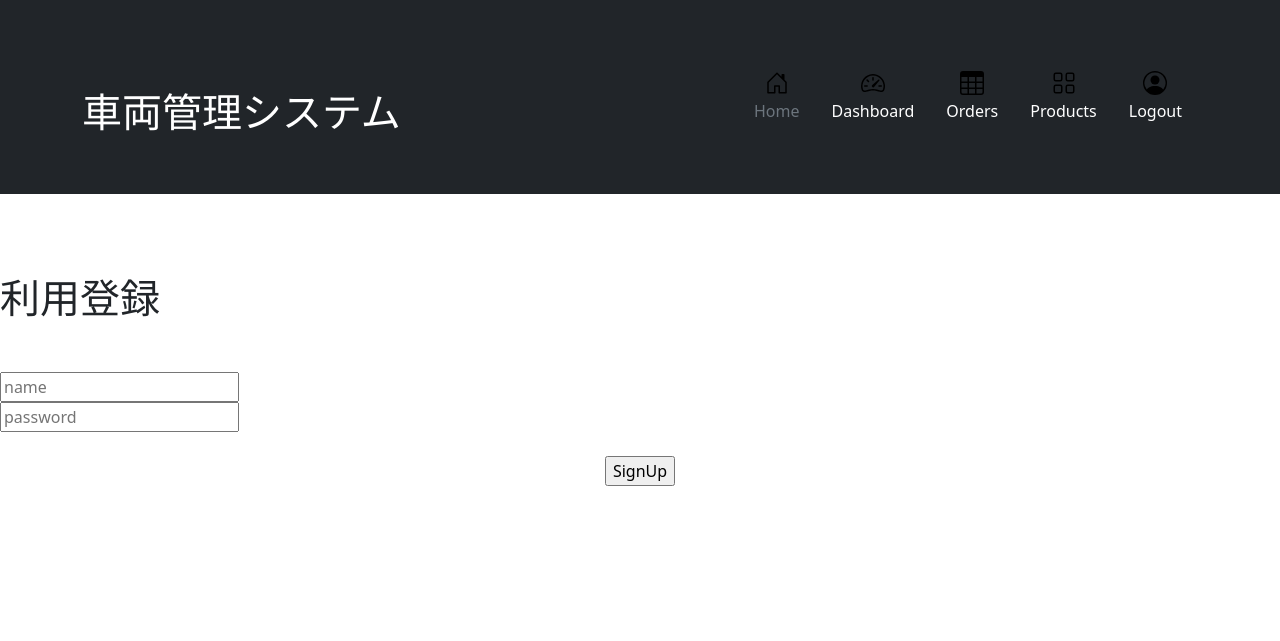
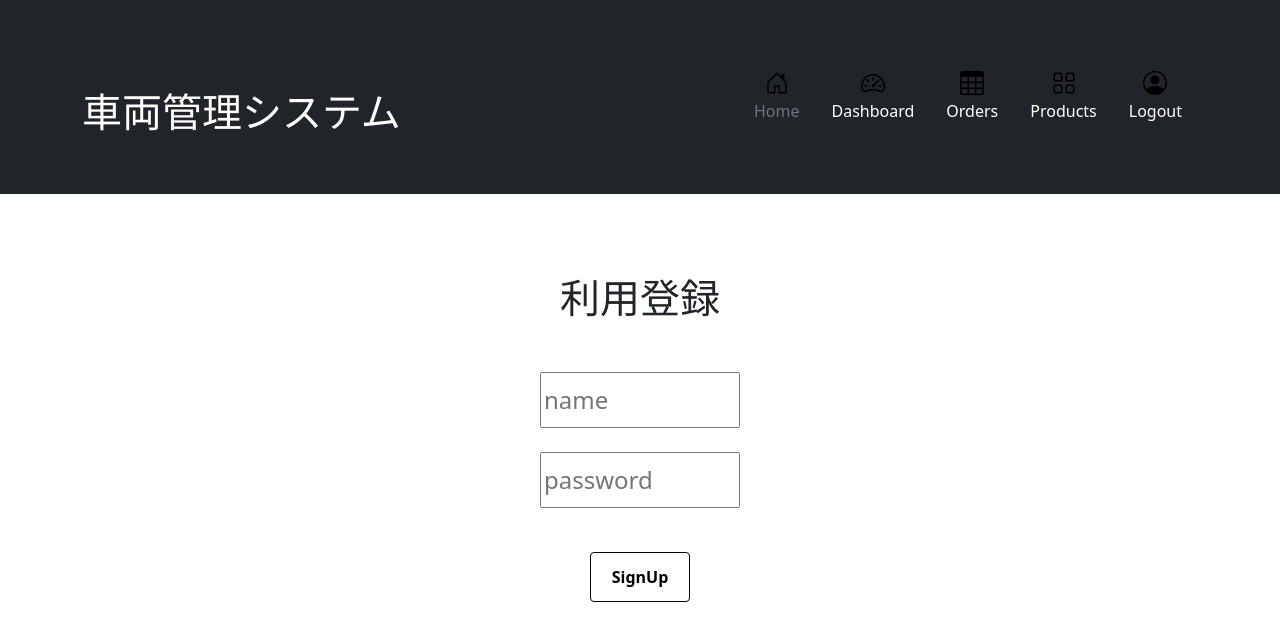
Before and after one commit to python44444/oos, a Flask app: page /signup in a window 1280 px wide. Shown: the top 641 px of the page. Run offline with Flask 2, Linux system fonts and the light colour scheme.

Commit message:
signup_updata

```diff
--- a/templates/signup.html
+++ b/templates/signup.html
@@ -5,13 +5,13 @@
 
 {% block content %}
 <!-- <body> -->
-<h1>利用登録</h1>
-<form action="/signup" method="post">
-    <input type="text" name="name" placeholder="name"><br>
-    <input type="password" name="password" placeholder="password"><br><br>
+<h1 class="text_center">利用登録</h1>
+<form action="/signup" method="post"  class="text_center">
+    <input type="text" name="name" placeholder="name" class="line_hight"><br><br>
+    <input type="password" name="password" placeholder="password" class="line_hight"><br><br>
 
-    <div class="button_center">
-        <input type="submit" value="SignUp">
+    <div class="button_center margin_top">
+        <input type="submit" value="SignUp" class="btn btn-primary register_sbmit_btn">
     </div>
 
 </form>
```
Also changed, not shown: peewee_db.sqlite.
